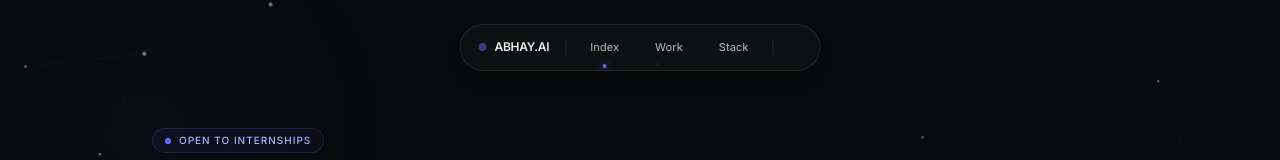
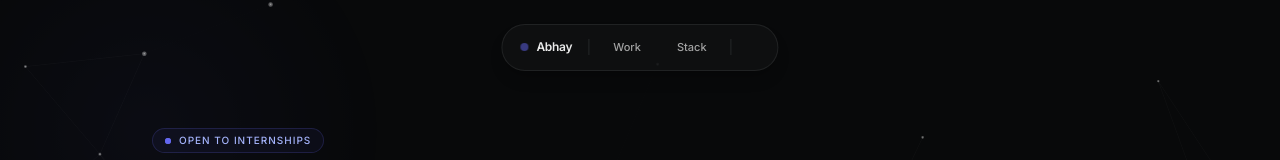
Before and after one commit to CodeOrbit26/Itz-Me, a website: page index.html in a window 1280 px wide. Shown: the top 160 px of the page. Drawn offline with nearby package versions, Linux system fonts and the light colour scheme; some icons are missing.

Commit message:
style: rename brand logo to Abhay and remove redundant Index menu item

```diff
--- a/index.html
+++ b/index.html
@@ -137,10 +137,9 @@ will-change: opacity;
             <!-- Logo -->
             <div class="pl-3 pr-4 flex items-center gap-2 cursor-pointer border-r border-black/5 dark:border-white/10 mr-1" onclick="navigateTo('home')">
                 <div class="w-2 h-2 rounded-full bg-indigo-500 animate-pulse"></div>
-                <span class="text-xs font-semibold tracking-tight">ABHAY.AI</span>
+                <span class="text-xs font-semibold tracking-tight">Abhay</span>
             </div>
 
-            <button onclick="navigateTo('home')" class="nav-link px-4 py-2 text-[11px] font-medium text-neutral-500 dark:text-neutral-400 hover:text-black dark:hover:text-white transition-colors rounded-full hover:bg-black/5 dark:hover:bg-white/5" data-target="home">Index</button>
             <button onclick="navigateTo('projects')" class="nav-link px-4 py-2 text-[11px] font-medium text-neutral-500 dark:text-neutral-400 hover:text-black dark:hover:text-white transition-colors rounded-full hover:bg-black/5 dark:hover:bg-white/5" data-target="projects">Work</button>
             <button onclick="navigateTo('skills')" class="nav-link px-4 py-2 text-[11px] font-medium text-neutral-500 dark:text-neutral-400 hover:text-black dark:hover:text-white transition-colors rounded-full hover:bg-black/5 dark:hover:bg-white/5" data-target="skills">Stack</button>
 
```
